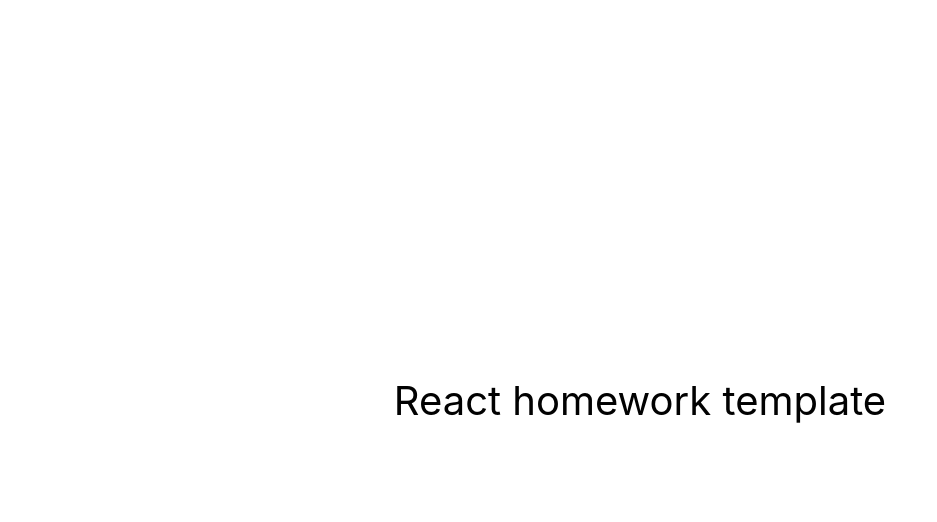
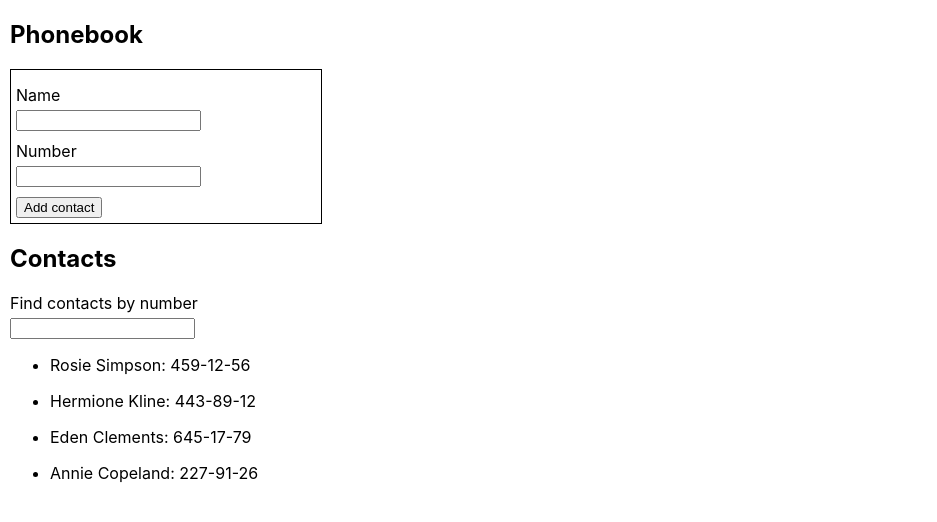
Before and after one commit to VinokurovAleksandr/react-hw-08-phonebook, a React (Create React App) app: page / in a window 1280 px wide. Shown: the top 522 px of the page, without its empty margins (0-937 px from the left). Built offline with nearby package versions, Linux system fonts and the light colour scheme.

Commit message:
Добавлена розмітка і форми

```diff
--- a/package.json
+++ b/package.json
@@ -1,12 +1,13 @@
 {
-  "name": "react-homework-template",
+  "name": "react-02-phonebook",
   "version": "0.1.0",
   "private": true,
-  "homepage": "https://goitacademy.github.io/react-homework-template/",
+  "homepage": "https://VinokurovAleksandr.github.io/react-02-phonebook/",
   "dependencies": {
     "@testing-library/jest-dom": "^5.16.3",
     "@testing-library/react": "^12.1.4",
     "@testing-library/user-event": "^13.5.0",
+    "nanoid": "^4.0.2",
     "react": "^18.1.0",
     "react-dom": "^18.1.0",
     "react-scripts": "5.0.1",
--- a/src/components/App.jsx
+++ b/src/components/App.jsx
@@ -1,16 +1,115 @@
-export const App = () => {
-  return (
-    <div
-      style={{
-        height: '100vh',
-        display: 'flex',
-        justifyContent: 'center',
-        alignItems: 'center',
-        fontSize: 40,
-        color: '#010101'
-      }}
-    >
-      React homework template
-    </div>
-  );
+import React, { Component } from "react";
+import style from './style.module.css';
+// import { useId } from 'react';
+import { nanoid } from 'nanoid';
+
+
+class App extends Component {
+  FormInputId = nanoid();
+
+  state = {
+  contacts: [
+    {id: 'id-1', name: 'Rosie Simpson', number: '459-12-56'},
+    {id: 'id-2', name: 'Hermione Kline', number: '443-89-12'},
+    {id: 'id-3', name: 'Eden Clements', number: '645-17-79'},
+    {id: 'id-4', name: 'Annie Copeland', number: '227-91-26'},
+  ],
+  filter: '',
+  name: '',
+  number: '',
+  }
+
+  // deliteContacts = (contactId) => {
+  //   this.setState(prevState => ({
+  //     contacts: prevState.contacts.filter(contact => contact.id !== contactId),
+  //   }))
+  // };
+
+  handleChangeAddContacts = e => {
+    const { name, number } = e.currentTarget;
+    this.setState({[name]: number,});
+  };
+
+  handleChangeContacts = e => {
+    e.preventDefault();
+
+    this.setState({ filter: e.target.value });
+  };
+
+  handleSubmit = e => {
+    e.preventDefault();
+    console.log(this.state.name);
+
+  }
+
+  render() {
+
+
+    return (
+      <div className={style.phonebook}>
+         <h2>
+          Phonebook
+        </h2>
+        <form
+          className={style.form_phonebook}
+          onSubmit={this.handleSubmit}
+        >
+          <label
+            className={style.label_name}
+            htmlFor={this.FormInputId}
+          >Name
+            <input
+            type="text"
+              value={this.state.name}
+              onChange={this.handleChangeAddContacts}
+              id={this.FormInputId}
+            name="name"
+            pattern="^[a-zA-Zа-яА-Я]+(([' -][a-zA-Zа-яА-Я ])?[a-zA-Zа-яА-Я]*)*$"
+            title="Name may contain only letters, apostrophe, dash and spaces. For example Adrian, Jacob Mercer, Charles de Batz de Castelmore d'Artagnan"
+            required
+          />
+          </label>
+          <label
+          htmlFor={this.FormInputId}
+          >
+            Number
+           <input
+              type="tel"
+              id={this.FormInputId}
+              value={this.state.number}
+              onChange={this.handleChangeAddContacts}
+              name="number"
+              pattern="\+?\d{1,4}?[-.\s]?\(?\d{1,3}?\)?[-.\s]?\d{1,4}[-.\s]?\d{1,4}[-.\s]?\d{1,9}"
+              title="Phone number must be digits and can contain spaces, dashes, parentheses and can start with +"
+              required
+            />
+          </label>
+
+          <button className={style.formBtn} type="button">Add contact</button>
+        </form>
+            <div>
+          <h2>Contacts</h2>
+          <label type='text'
+            value={this.filter}
+            onChange={this.handleChangeContacts}
+          >Find contacts by number
+          <input/>
+          </label>
+          <ul>
+            {this.state.contacts.map(({name, id ,number}) => <li key={id}><p>
+              {name}: {number}
+            </p>
+              {/* <button onClick={() => this.deliteContacts(id)}>delete</button> */}
+            </li> )}
+
+          </ul>
+      </div>
+         </div>
+
+
+
+    )
+  }
 };
+
+export default App;
--- /dev/null
+++ b/src/components/contact.json
@@ -0,0 +1,6 @@
+[
+    {"id": 'id-1', 'name': 'Rosie Simpson', 'number': '459-12-56'},
+    {id: 'id-2', name: 'Hermione Kline', number: '443-89-12'},
+    {id: 'id-3', name: 'Eden Clements', number: '645-17-79'},
+    {id: 'id-4', name: 'Annie Copeland', number: '227-91-26'},
+  ],
--- /dev/null
+++ b/src/components/style.module.css
@@ -0,0 +1,29 @@
+.form_phonebook {
+
+    display: block;
+    padding: 5px;
+    border: 1px solid black;
+    width: 300px;
+
+}
+
+.formBtn {
+    display: flex;
+    flex-direction: column;
+    margin-top: 10px;
+}
+.phonebook {
+    display: block;
+    margin-left: 10px;
+}
+.label_name{
+    display: block;
+    margin-top: 10px;
+    margin-right: 10px;
+    margin-bottom: 10px;
+
+}
+input{
+    margin-top: 5px;
+    display: block;
+}
--- a/src/index.js
+++ b/src/index.js
@@ -1,10 +1,10 @@
 import React from 'react';
 import ReactDOM from 'react-dom/client';
-import { App } from 'components/App';
+import  App  from 'components/App';
 import './index.css';
 
 ReactDOM.createRoot(document.getElementById('root')).render(
   <React.StrictMode>
-    <App />
+    <App  />
   </React.StrictMode>
 );
```
Also changed, not shown: 1 other file (tests, documents, lock files or other folders).
